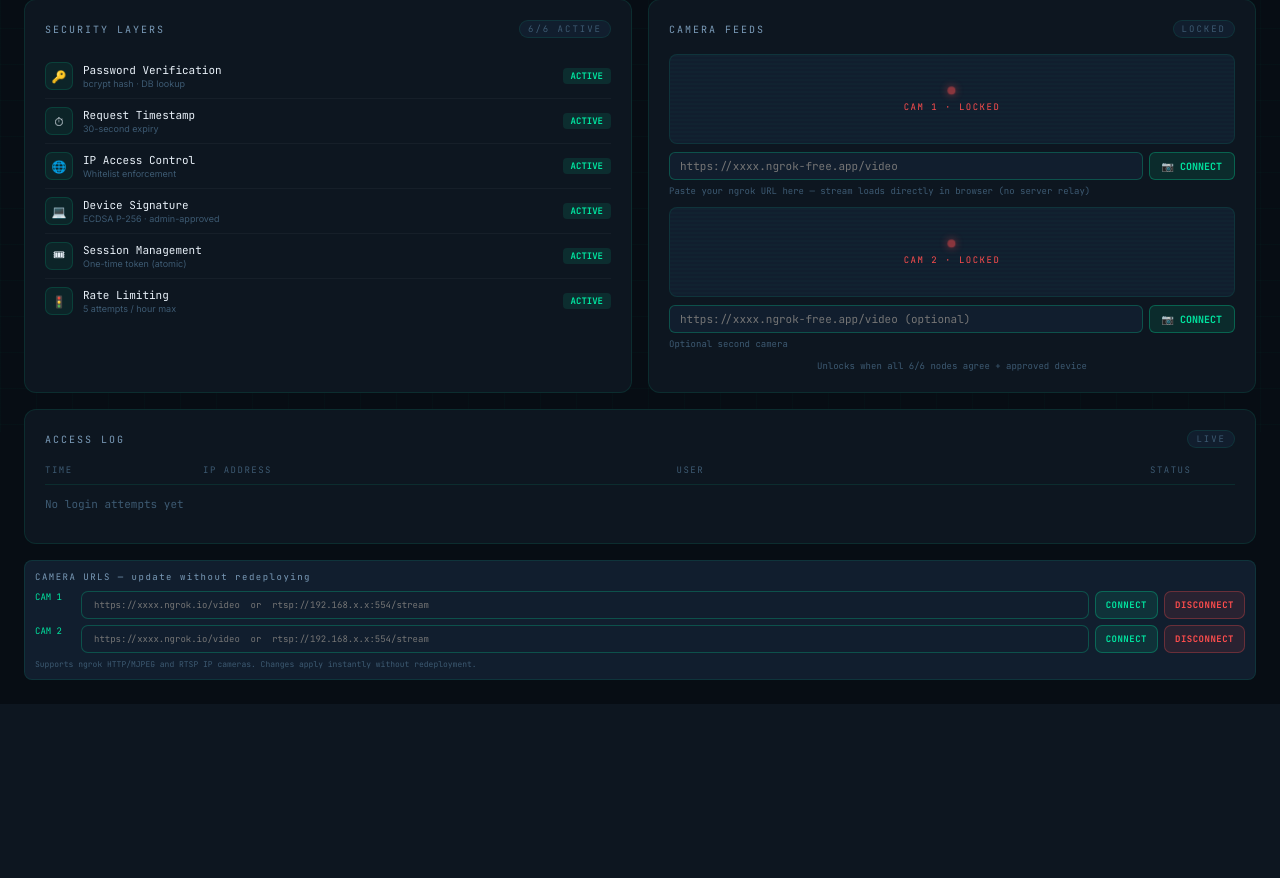
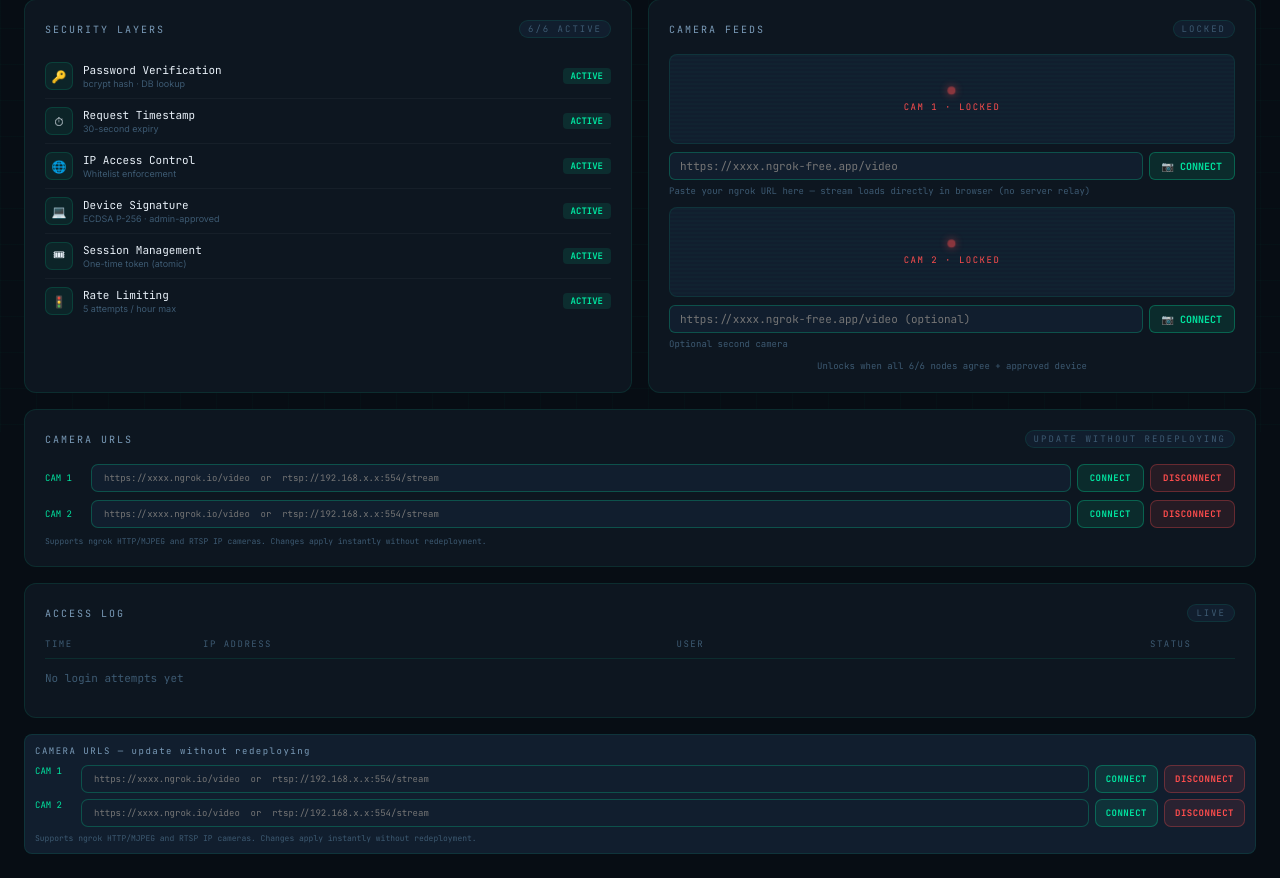
Before and after one commit to Hexteriaxxxxx/netad, a Flask app: page /dashboard in a window 1280 px wide. Shown: the part 368-1246 px from the top of the page. Before the commit the page ends 1048 px from the top, so only its background shows below. Run offline with Flask 3, Linux system fonts and the light colour scheme; the visitor is signed in with stand-in values (Sample User, id 1); data that the repository does not hold is empty; some libraries are stand-ins or nearby versions.

Commit message:
fix: move camera URL manager inside overview tab

```diff
--- a/templates/dashboard.html
+++ b/templates/dashboard.html
@@ -341,6 +341,22 @@ body::before{content:'';position:fixed;inset:0;background-image:linear-gradient(
 
         <div style="font-size:9px;font-family:var(--mono);color:var(--text3);margin-top:10px;text-align:center;">Unlocks when all 6/6 nodes agree + approved device</div>
       </div>
+    </div>
+    <div class="panel grid-full">
+      <div class="panel-title">Camera URLs <span class="panel-badge">UPDATE WITHOUT REDEPLOYING</span></div>
+      <div class="input-row" style="gap:6px;margin-bottom:8px;">
+        <span style="font-family:var(--mono);font-size:9px;color:var(--accent);min-width:40px;align-self:center;">CAM 1</span>
+        <input class="mini-input" id="cam1-url-mgr" placeholder="https://xxxx.ngrok.io/video  or  rtsp://192.168.x.x:554/stream" style="flex:1;font-size:9px;"/>
+        <button class="mini-btn btn-green" style="font-size:9px;padding:4px 12px;" onclick="updateCamUrl(1,'cam1-url-mgr')">CONNECT</button>
+        <button class="mini-btn btn-red" style="font-size:9px;padding:4px 12px;" onclick="disconnectCam(1)">DISCONNECT</button>
+      </div>
+      <div class="input-row" style="gap:6px;">
+        <span style="font-family:var(--mono);font-size:9px;color:var(--accent);min-width:40px;align-self:center;">CAM 2</span>
+        <input class="mini-input" id="cam2-url-mgr" placeholder="https://xxxx.ngrok.io/video  or  rtsp://192.168.x.x:554/stream" style="flex:1;font-size:9px;"/>
+        <button class="mini-btn btn-green" style="font-size:9px;padding:4px 12px;" onclick="updateCamUrl(2,'cam2-url-mgr')">CONNECT</button>
+        <button class="mini-btn btn-red" style="font-size:9px;padding:4px 12px;" onclick="disconnectCam(2)">DISCONNECT</button>
+      </div>
+      <div style="font-size:8px;font-family:var(--mono);color:var(--text3);margin-top:8px;">Supports ngrok HTTP/MJPEG and RTSP IP cameras. Changes apply instantly without redeployment.</div>
     </div>
     <div class="panel grid-full">
       <div class="panel-title">Access Log <span class="panel-badge">LIVE</span></div>
```
